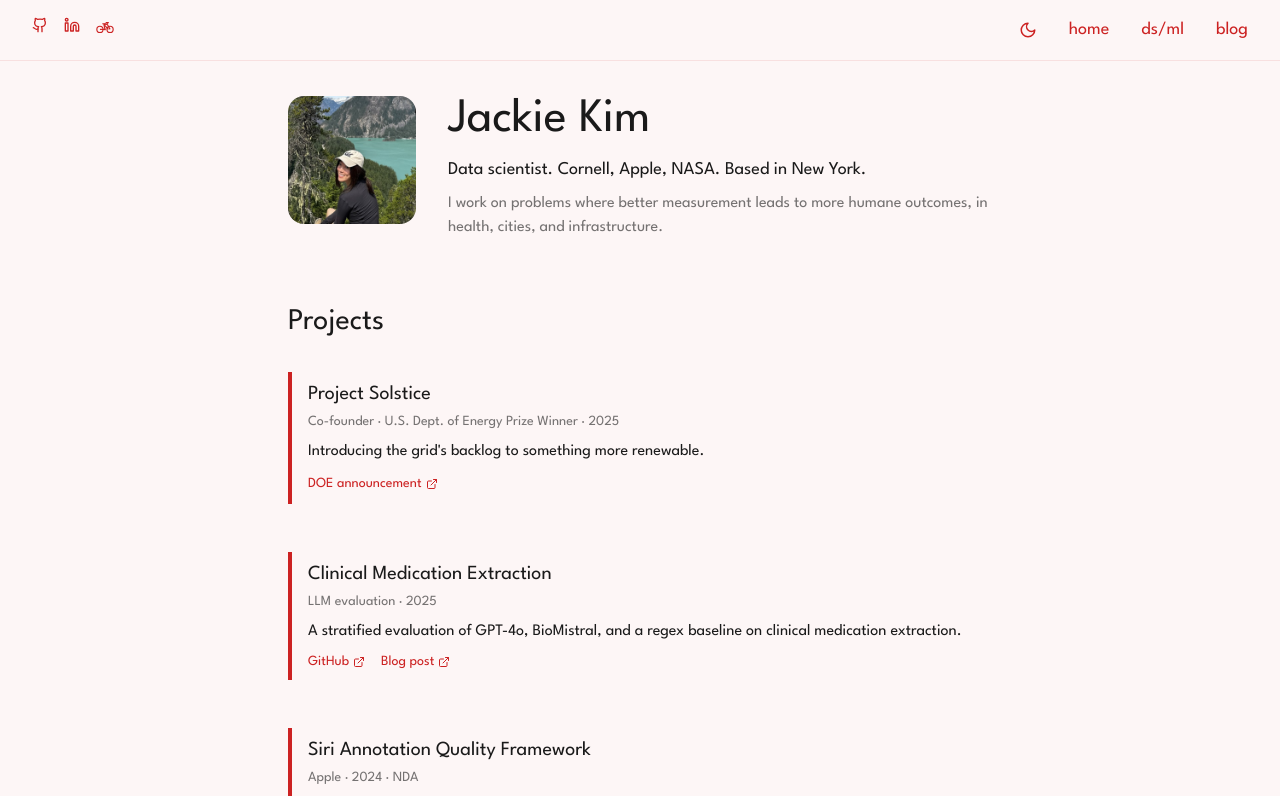
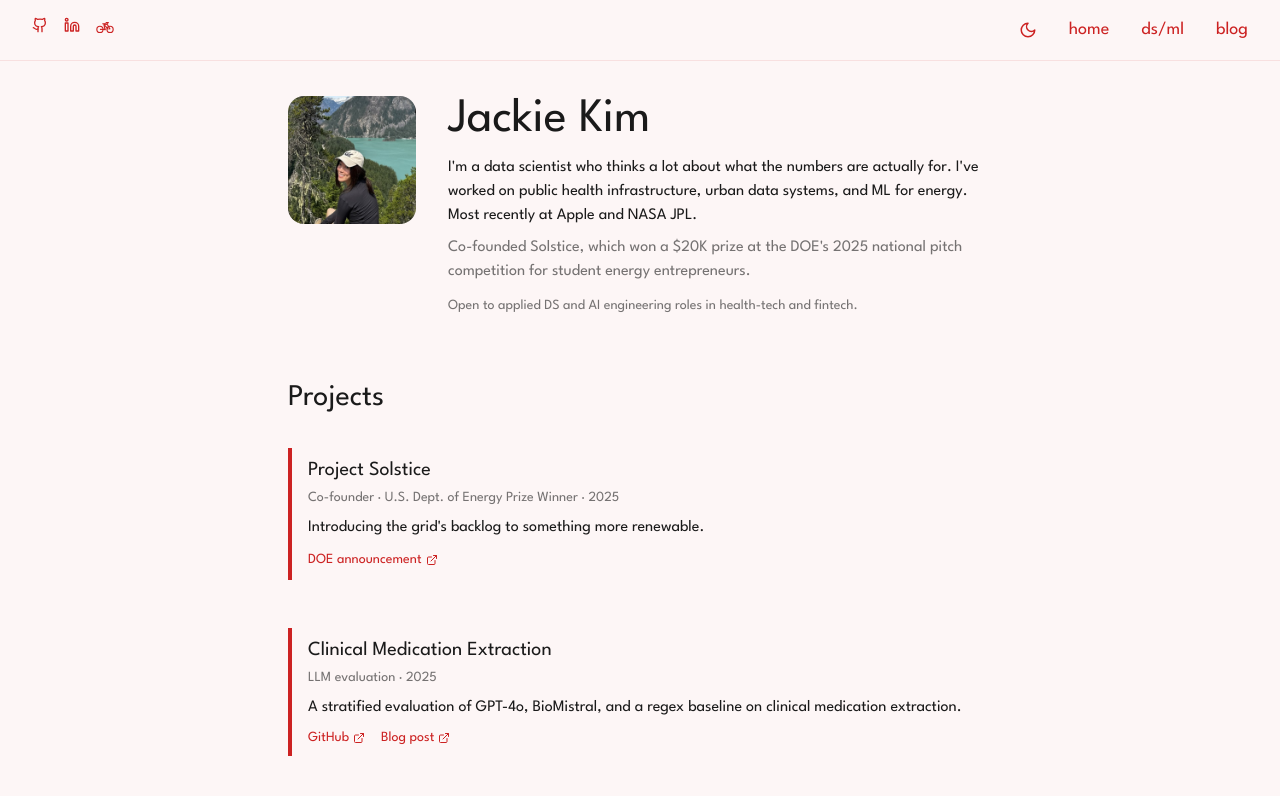
Before and after one commit to jaackiekim/jackiekim.me, a React (Vite) app: page / in a window 1280 px wide. Shown: the top 796 px of the page. Built offline with nearby package versions, Linux system fonts and the light colour scheme.

Commit message:
content: rewrite hero copy

```diff
--- a/src/App.tsx
+++ b/src/App.tsx
@@ -126,11 +126,14 @@ function App() {
                     </div>
                     <div>
                       <h1 className={`text-5xl mb-3 ${theme === 'dark' ? 'text-white' : ''}`}>Jackie Kim</h1>
-                      <p className={`text-lg ${theme === 'dark' ? 'text-gray-300' : 'text-[#1a1a1a]'}`}>
-                        Data scientist. Cornell, Apple, NASA. Based in New York.
+                      <p className={`text-base mt-2 ${theme === 'dark' ? 'text-gray-300' : 'text-[#1a1a1a]'}`}>
+                        I'm a data scientist who thinks a lot about what the numbers are actually for. I've worked on public health infrastructure, urban data systems, and ML for energy. Most recently at Apple and NASA JPL.
                       </p>
                       <p className={`text-base mt-2 ${theme === 'dark' ? 'text-gray-400' : 'text-[#1a1a1a]/60'}`}>
-                        I work on problems where better measurement leads to more humane outcomes, in health, cities, and infrastructure.
+                        Co-founded Solstice, which won a $20K prize at the DOE's 2025 national pitch competition for student energy entrepreneurs.
+                      </p>
+                      <p className={`text-sm mt-3 ${theme === 'dark' ? 'text-gray-400' : 'text-[#1a1a1a]/60'}`}>
+                        Open to applied DS and AI engineering roles in health-tech and fintech.
                       </p>
                     </div>
                   </div>
```
